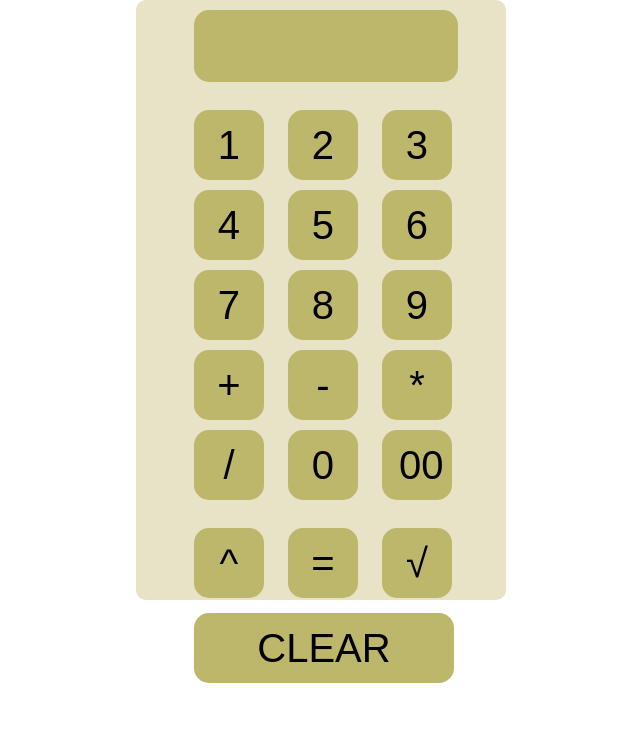
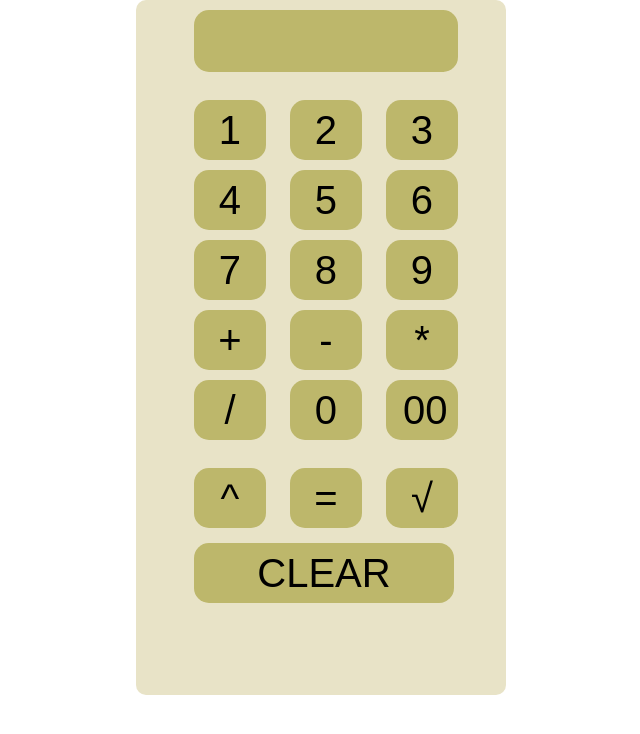
Before and after one commit to suryaspandey/Simple-Calculator-Using-Javascript, a plain HTML site: page index.html in a window 1280 px wide. Shown: the whole page, without its empty margins (319-959 px from the left). Drawn offline with Linux system fonts and the light colour scheme.

Commit message:
Update style.css

```diff
--- a/style.css
+++ b/style.css
@@ -4,7 +4,7 @@ body{
 }
 
 .container{
-    height: 600px;
+    height: 695px;
     width: 370px;
     display: flex;
     justify-content: center;
@@ -18,8 +18,8 @@ body{
 input{
     /* margin: auto; */
     font-size: 40px;
-    height: 70px;
-    width: 70px;
+    height: 60px;
+    width: 72px;
     margin: 5px;
     margin-left: 15px;
     border-radius: 15px;
```
